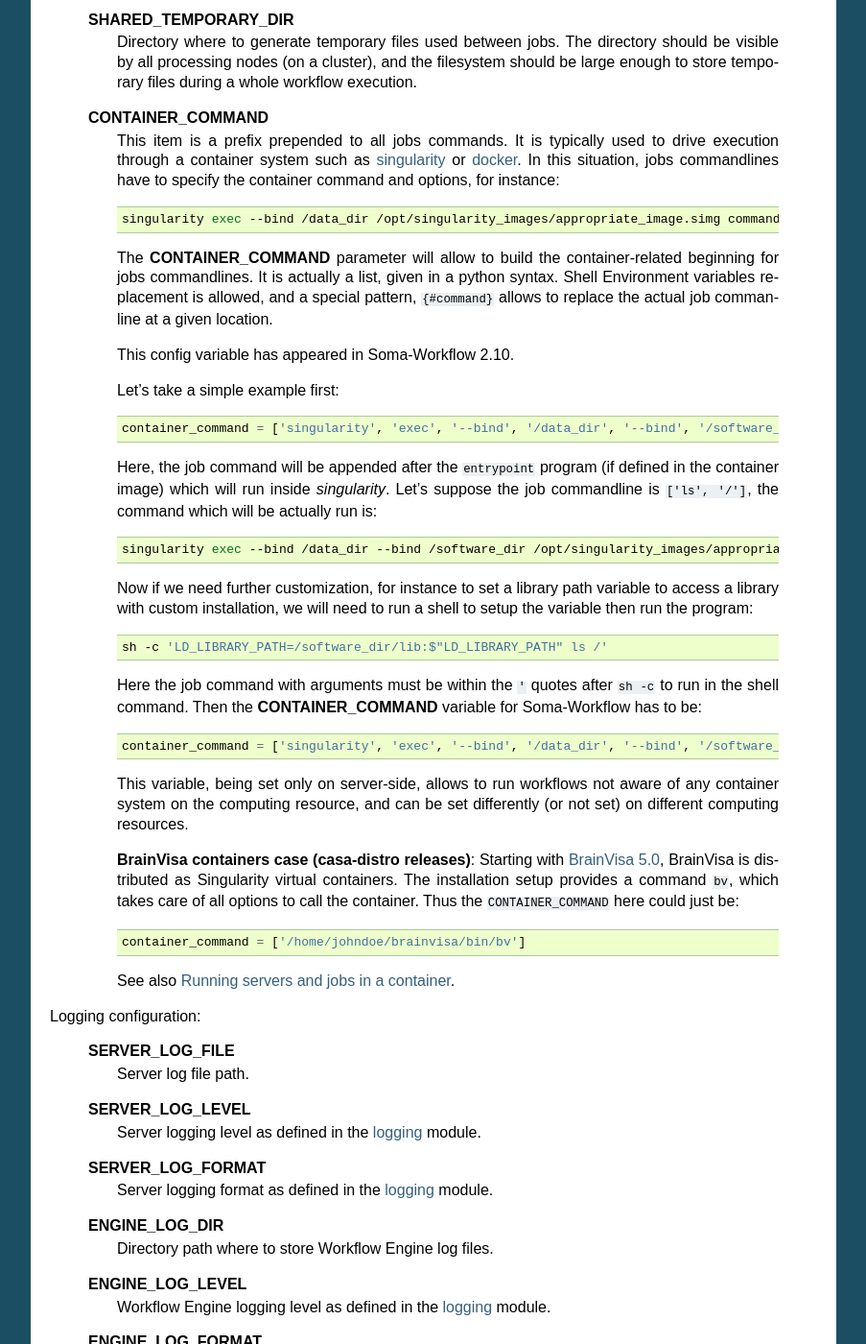
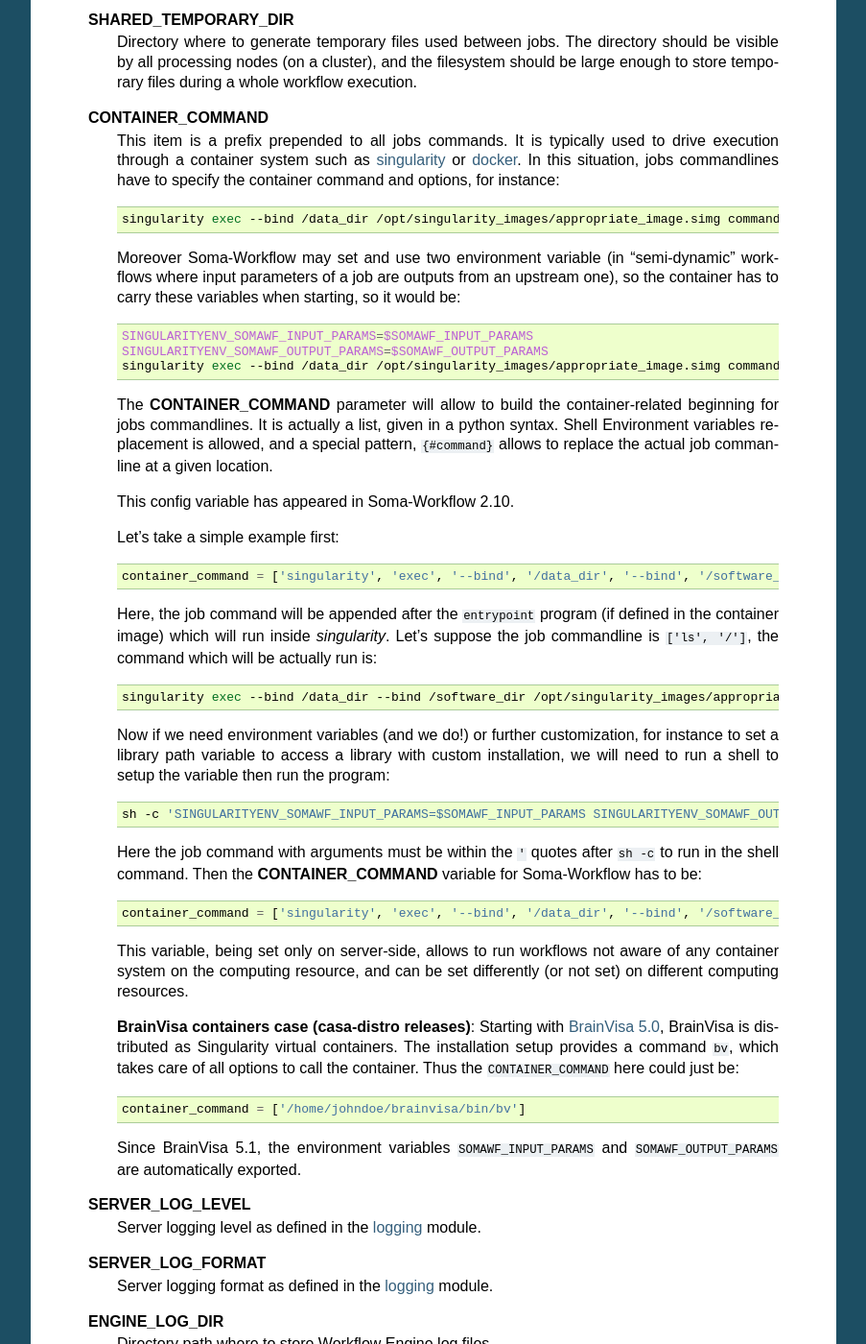
Before and after one commit to populse/soma-workflow, a Sphinx documentation site: the page built from doc/source/install_config.txt, in a window 1280 px wide and 1400 px high, scrolled down 7663 px. Shown: the whole window at 96% size, without its empty margins (198-1101 px from the left). Built offline with Sphinx 7.4.7, drawn with Linux system fonts in a browser that asks for light colours; the version number could not be read and is left out.

Commit message:
doc update

```diff
--- a/doc/source/install_config.txt
+++ b/doc/source/install_config.txt
@@ -359,6 +359,14 @@ Configuration items optional on the server side:
 
         singularity exec --bind /data_dir /opt/singularity_images/appropriate_image.simg command_to_run arg1 arg2...
 
+    Moreover Soma-Workflow may set and use two environment variable (in "semi-dynamic" workflows where input parameters of a job are outputs from an upstream one), so the container has to carry these variables when starting, so it would be:
+
+    .. code-block:: bash
+
+        SINGULARITYENV_SOMAWF_INPUT_PARAMS=$SOMAWF_INPUT_PARAMS
+        SINGULARITYENV_SOMAWF_OUTPUT_PARAMS=$SOMAWF_OUTPUT_PARAMS
+        singularity exec --bind /data_dir /opt/singularity_images/appropriate_image.simg command_to_run arg1 arg2...
+
     The **CONTAINER_COMMAND** parameter will allow to build the container-related beginning for jobs commandlines. It is actually a list, given in a python syntax. Shell Environment variables replacement is allowed, and a special pattern, ``{#command}`` allows to replace the actual job commanline at a given location.
 
     This config variable has appeared in Soma-Workflow 2.10.
@@ -373,11 +381,11 @@ Configuration items optional on the server side:
 
         singularity exec --bind /data_dir --bind /software_dir /opt/singularity_images/appropriate_image.simg entrypoint ls /
 
-    Now if we need further customization, for instance to set a library path variable to access a library with custom installation, we will need to run a shell to setup the variable then run the program:
+    Now if we need environment variables (and we do!) or further customization, for instance to set a library path variable to access a library with custom installation, we will need to run a shell to setup the variable then run the program:
 
     .. code-block:: bash
 
-        sh -c 'LD_LIBRARY_PATH=/software_dir/lib:$"LD_LIBRARY_PATH" ls /'
+        sh -c 'SINGULARITYENV_SOMAWF_INPUT_PARAMS=$SOMAWF_INPUT_PARAMS SINGULARITYENV_SOMAWF_OUTPUT_PARAMS=$SOMAWF_OUTPUT_PARAMS LD_LIBRARY_PATH=/software_dir/lib:$"LD_LIBRARY_PATH" ls /'
 
     Here the job command with arguments must be within the ``'`` quotes after ``sh -c`` to run in the shell command. Then the **CONTAINER_COMMAND** variable for Soma-Workflow has to be::
 
@@ -389,12 +397,7 @@ Configuration items optional on the server side:
 
         container_command = ['/home/johndoe/brainvisa/bin/bv']
 
-    See also :ref:`containerized_soma_workflow`.
-
-Logging configuration:
-
-  **SERVER_LOG_FILE**
-    Server log file path.
+    Since BrainVisa 5.1, the environment variables ``SOMAWF_INPUT_PARAMS`` and ``SOMAWF_OUTPUT_PARAMS`` are automatically exported.
 
   **SERVER_LOG_LEVEL**
     Server logging level as defined in the `logging
```
